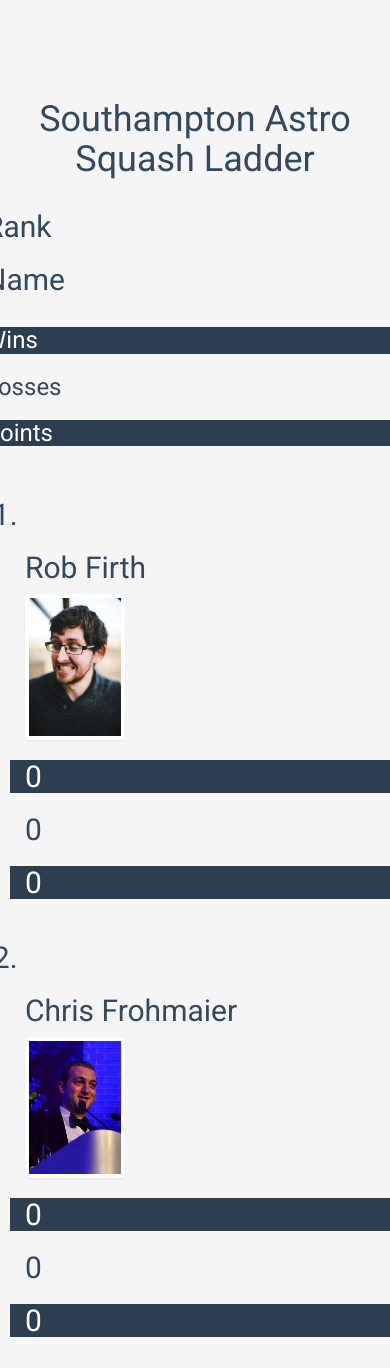
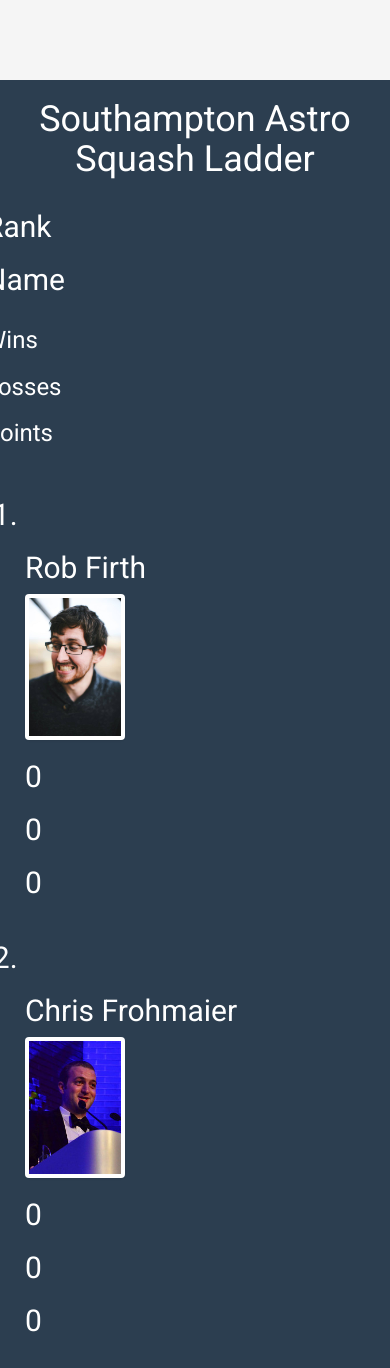
Before and after one commit to RobFirth/astrosquash, a Flask app: page / in a window 390 px wide. Run offline with Flask 2, Linux system fonts and the light colour scheme; data comes from the database, SQL or seed files in the repository; some libraries are stand-ins or nearby versions.

Commit message:
playing with colours

```diff
--- a/app/templates/home.html
+++ b/app/templates/home.html
@@ -12,9 +12,9 @@
         <p><h2>Name</h2></p>
       </div>
       <div class="col-md-3"></div>
-      <div class="col-md-1 midnight-blue"><h3>Wins</h3></div>
+      <div class="col-md-1"><h3>Wins</h3></div>
       <div class="col-md-1"><h3>Losses</h3></div>
-      <div class="col-md-1 midnight-blue"><h3>Points</h3></div>
+      <div class="col-md-1"><h3>Points</h3></div>
       <div class="col-md-1"></div>
   </div>
   <ol>
@@ -30,9 +30,9 @@
       <div class="col-md-3">
         <img class="img-responsive img-thumbnail img-rounded" src="{{p.photourl}}" width="100" alt="">
       </div>
-      <div class="col-md-1 midnight-blue"><h2>{{p.won}}</h2></div>
+      <div class="col-md-1"><h2>{{p.won}}</h2></div>
       <div class="col-md-1"><h2>{{p.lost}}</h2></div>
-      <div class="col-md-1 midnight-blue"><h2>{{p.won * 3}}</h2></div>
+      <div class="col-md-1"><h2>{{p.won * 3}}</h2></div>
       <div class="col-md-1"></div>
 	</div>
 	{% endfor %}
--- a/app/templates/layout.html
+++ b/app/templates/layout.html
@@ -8,7 +8,7 @@
     <link rel="stylesheet" href="{{ url_for('static', filename='css/main.css') }}">
   </head>
   <body>
-
+  <div class='midnight-blue'>
     <header>
       <div class="container" style="text-align:center">
         <h1 class="logo">Southampton Astro Squash Ladder</h1>
@@ -18,5 +18,6 @@
       {% block content %}
       {% endblock %}
     </div>
+  </div>
   </body>
 </html>
```
